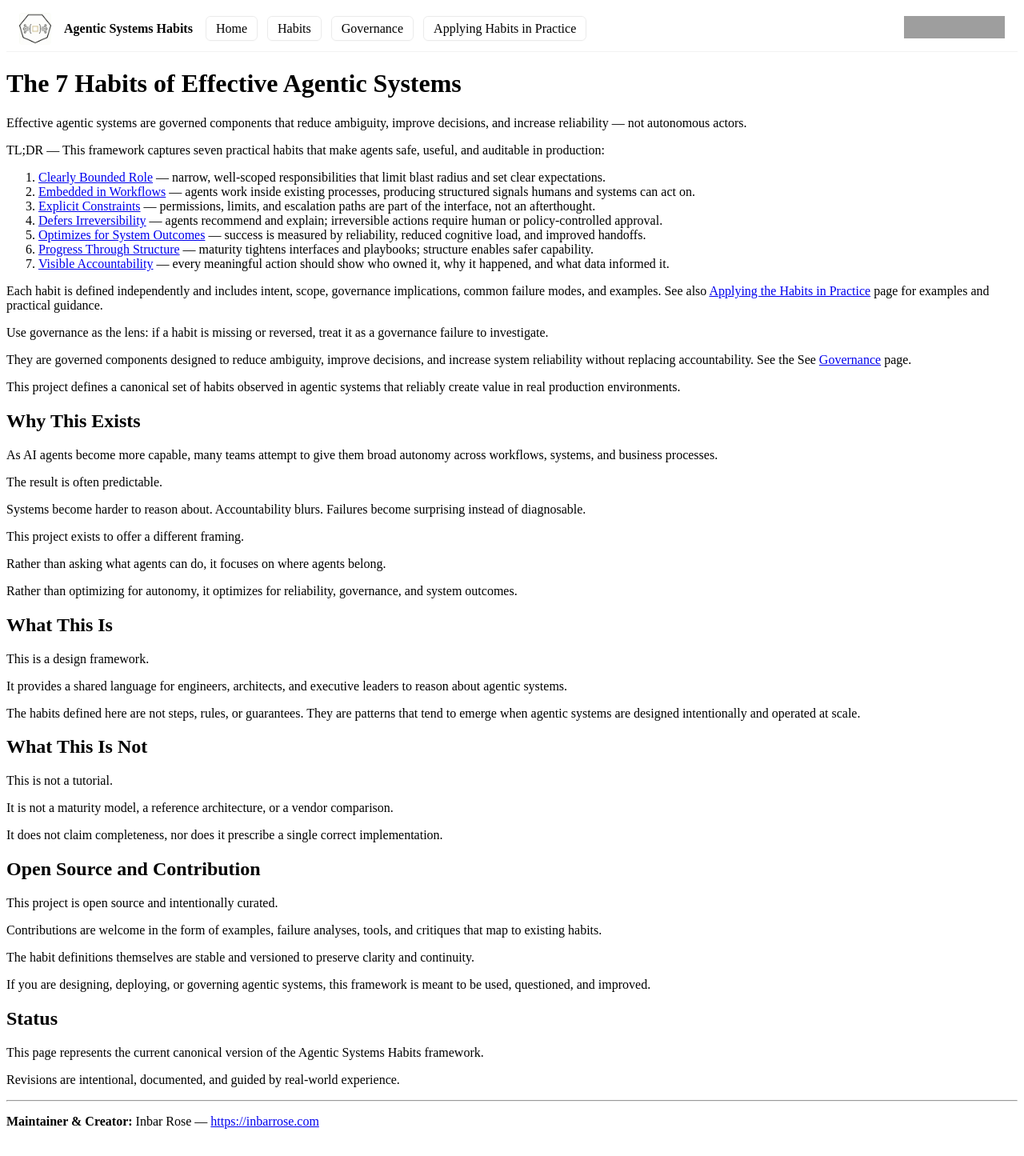
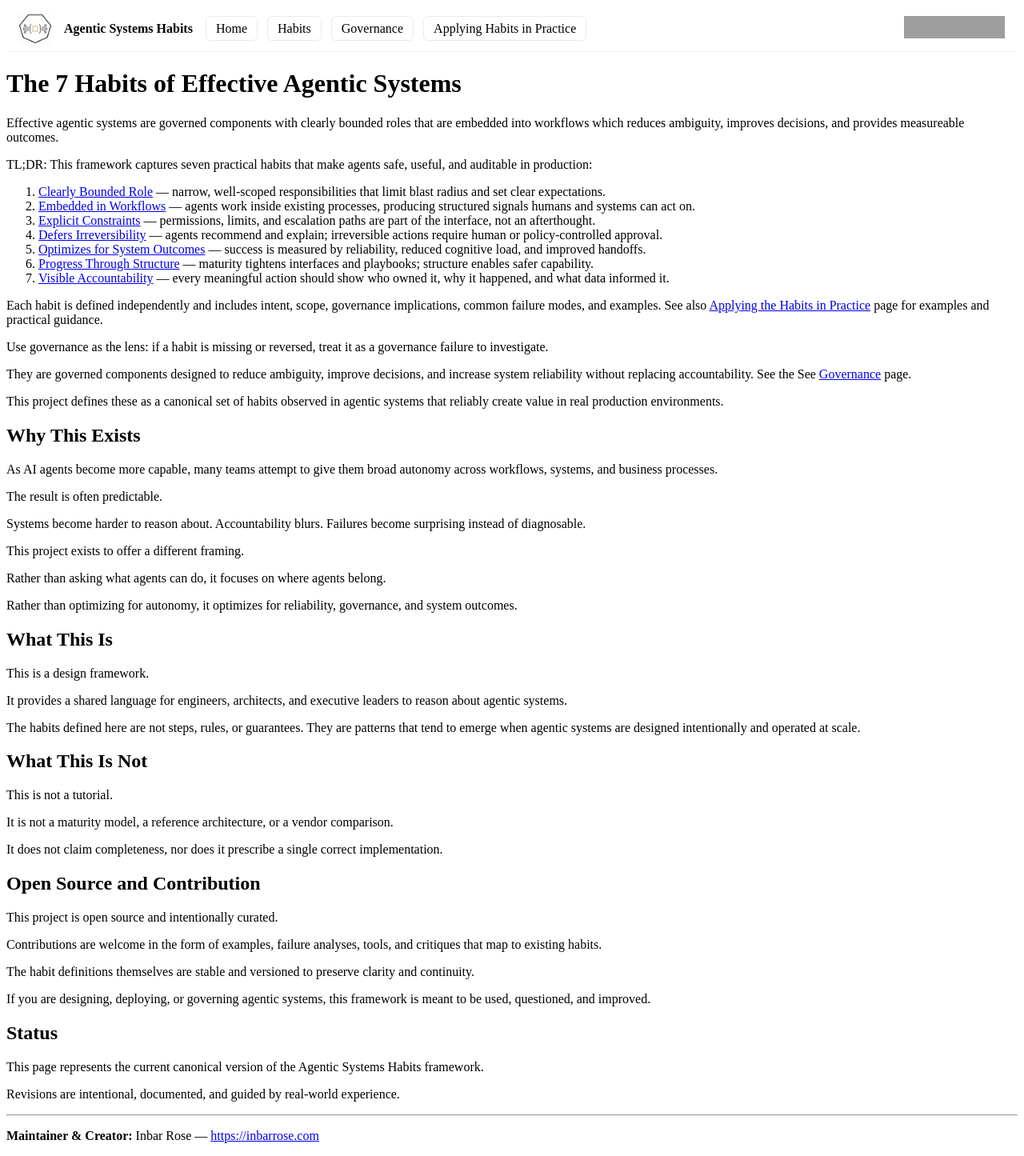
Before and after one commit to agent-habits/agent-habits.github.io, a Jekyll site: the page built from index.md, in a window 1280 px wide. Shown: the whole page at 80% size. Built offline with Jekyll 4.4.1, drawn with Linux system fonts in a browser that asks for light colours; grey boxes are pictures that could not be loaded.

Commit message:
better wording

```diff
--- a/index.md
+++ b/index.md
@@ -6,9 +6,9 @@ permalink: /
 
 # The 7 Habits of Effective Agentic Systems
 
-Effective agentic systems are governed components that reduce ambiguity, improve decisions, and increase reliability — not autonomous actors.
+Effective agentic systems are governed components with clearly bounded roles that are embedded into workflows which reduces ambiguity, improves decisions, and provides measureable outcomes.
 
-TL;DR — This framework captures seven practical habits that make agents safe, useful, and auditable in production:
+TL;DR: This framework captures seven practical habits that make agents safe, useful, and auditable in production:
 
 1. [Clearly Bounded Role]({{ '/habits/habit-1/' | relative_url }}) — narrow, well-scoped responsibilities that limit blast radius and set clear expectations.
 2. [Embedded in Workflows]({{ '/habits/habit-2/' | relative_url }}) — agents work inside existing processes, producing structured signals humans and systems can act on.
@@ -24,7 +24,7 @@ Use governance as the lens: if a habit is missing or reversed, treat it as a gov
 
 They are governed components designed to reduce ambiguity, improve decisions, and increase system reliability without replacing accountability. See the See [Governance]({{ '/governance/' | relative_url }}) page.
 
-This project defines a canonical set of habits observed in agentic systems that reliably create value in real production environments.
+This project defines these as a canonical set of habits observed in agentic systems that reliably create value in real production environments.
 
 ## Why This Exists
 
```
